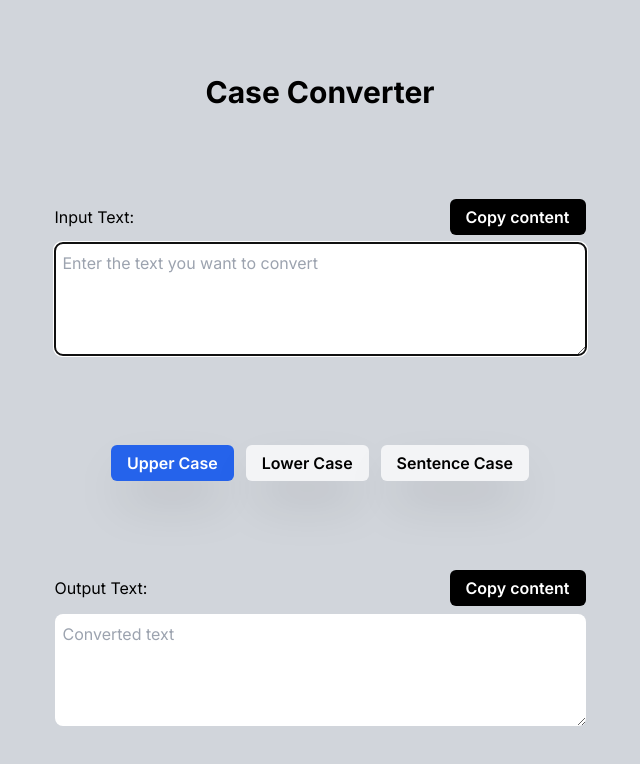
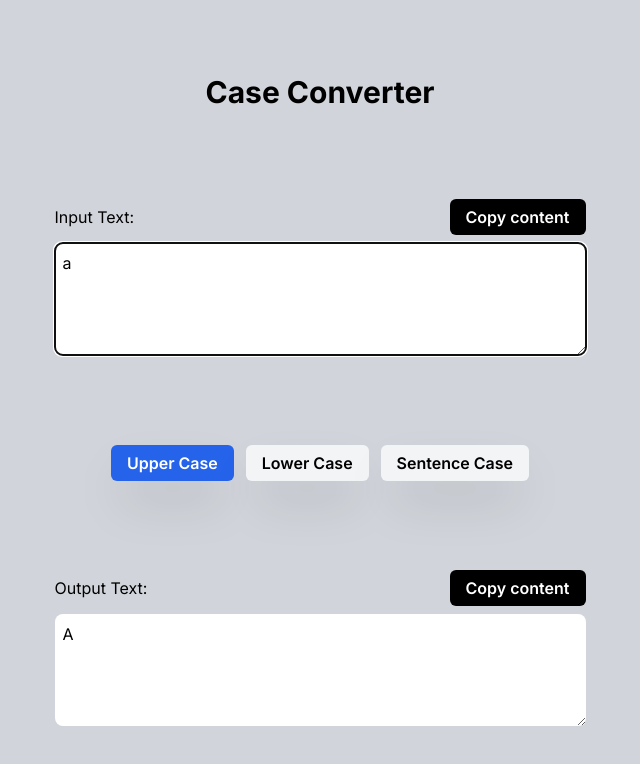
Before and after one commit to i-Buster/online-tools, a Next.js app: page /case-converter in a window 1280 px wide. Shown: the top 764 px of the page, without its empty margins (320-960 px from the left). Built offline with nearby package versions, Linux system fonts and the light colour scheme.

Commit message:
testing1

```diff
--- a/app/(routes)/case-converter/page.tsx
+++ b/app/(routes)/case-converter/page.tsx
@@ -17,7 +17,7 @@ const caseTypes = [
     }
 ]
 const CaseConverter = () => {
-    const [textEntered, setTextEntered] = useState('')
+    const [textEntered, setTextEntered] = useState('a')
     const [selectedCase, setSelectedCase] = useState('UPPERCASE')
 
     const handleTyping = (event: React.ChangeEvent<HTMLTextAreaElement>) => {
```
